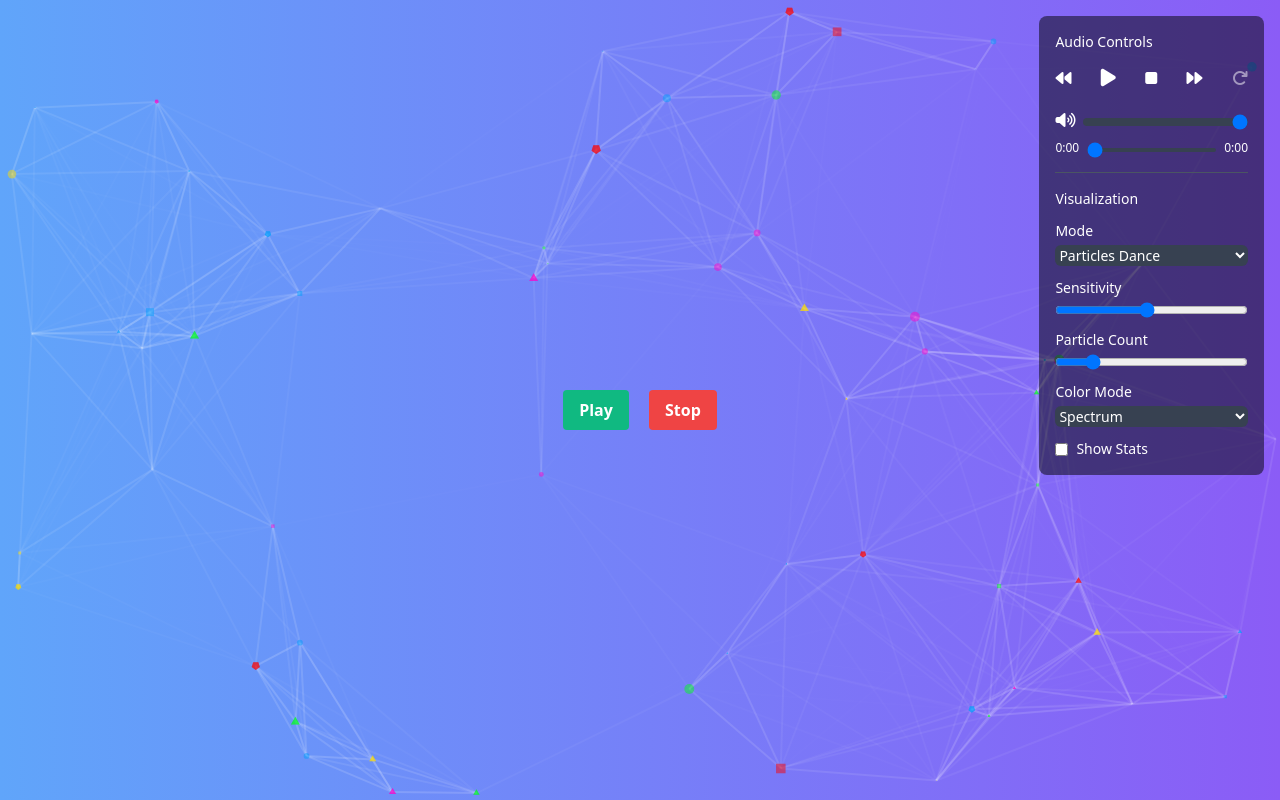
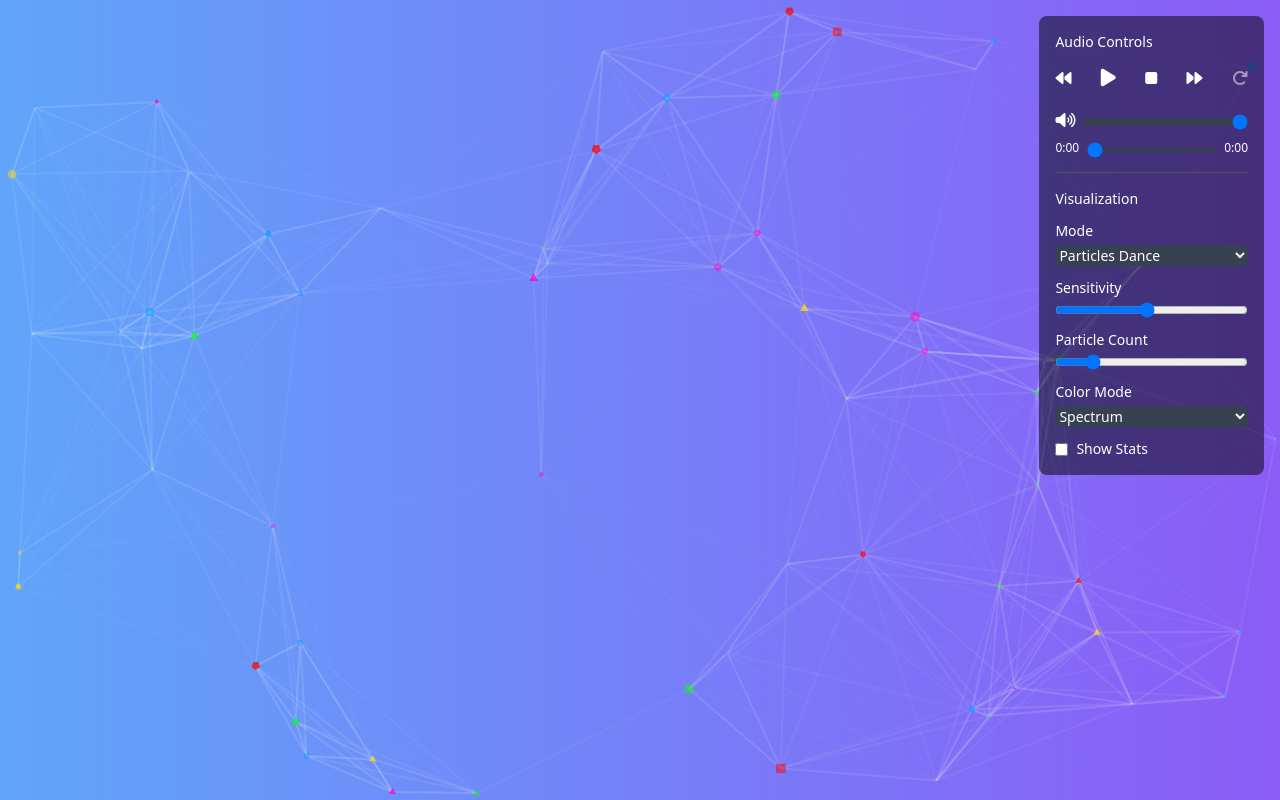
Before and after one commit to OxSama/audio-particles-visualizer, a plain HTML site: page index.html in a window 1280 px wide. Drawn offline with nearby package versions, Linux system fonts and the light colour scheme; no server answers.

Commit message:
controls showing hiddned

```diff
--- a/index.html
+++ b/index.html
@@ -17,7 +17,8 @@
             @apply appearance-none w-4 h-4 rounded-full bg-white cursor-pointer;
         }
 
-        select, input[type="color"] {
+        select,
+        input[type="color"] {
             @apply bg-gray-700 text-white rounded p-1 w-full;
         }
 
@@ -30,46 +31,13 @@
 <body class="bg-gradient-to-r from-blue-400 to-purple-500 flex justify-center items-center h-screen">
     <div id="particles-js" class="absolute w-full h-full"></div>
     <div class="z-10 text-center">
-        <!-- <label
-            class="block py-2 px-3 bg-purple-700 text-white font-semibold cursor-pointer rounded hover:bg-purple-600 hidden"> -->
-            <input type="file" id="audioFile" accept="audio/*" class="hidden" />
-            <!-- Upload Audio -->
-        <!-- </label> -->
+        <input type="file" id="audioFile" accept="audio/*" class="hidden" />
         <audio id="audioPlayer" controls class="mt-5 hidden"></audio>
 
-        <div class="mt-5 space-x-4">
-            <button id="playButton"
-                class="bg-green-500 hover:bg-green-700 text-white font-bold py-2 px-4 rounded">Play</button>
-            <button id="stopButton"
-                class="bg-red-500 hover:bg-red-700 text-white font-bold py-2 px-4 rounded">Stop</button>
-        </div>
-        <!-- <div class="mt-5 hidden">
-            <input type="range" id="seekBar" value="0" class="w-full">
-        </div> -->
-        <!-- <div class="mt-5 hidden">
-            <input type="range" id="volumeSlider" min="0" max="100" value="100" class="w-64">
-        </div> -->
-
-        <!-- <button id="explanationButton"
-            class="mt-5 bg-indigo-600 text-white px-4 py-2 rounded hover:bg-indigo-500">Explanation</button> -->
-
-        <!-- <div id="explanationContainer" style="display: none;"
-            class="fixed inset-0 flex items-center justify-center z-50">
-            <div class="bg-black opacity-50 absolute inset-0"></div>
-            <div class="relative bg-white p-5 rounded shadow-lg max-w-md m-auto">
-                <h2 class="text-2xl font-bold mb-3">Interactive Explanation</h2>
-                <p id="explanationText" class="mb-5"></p>
-                <button id="nextButton"
-                    class="bg-indigo-600 text-white px-4 py-2 rounded hover:bg-indigo-500">Next</button>
-                <button id="closeButton"
-                    class="absolute top-2 right-2 bg-white text-white w-6 h-6 rounded-full flex items-center justify-center hover:bg-red-600"><i
-                        class="fa fa-window-close text-red-500" aria-hidden="true"></i></button>
-            </div>
-
-            <div class="mt-5 text-white">
-                <span>Particles: </span><span class="js-count-particles">0</span>
-            </div>
-        </div> -->
+        <button id="playButton"
+            class="bg-green-500 hover:bg-green-700 text-white font-bold py-2 px-4 rounded hidden">Play</button>
+        <button id="stopButton"
+            class="bg-red-500 hover:bg-red-700 text-white font-bold py-2 px-4 rounded hidden">Stop</button>
 
 
     </div>
```
